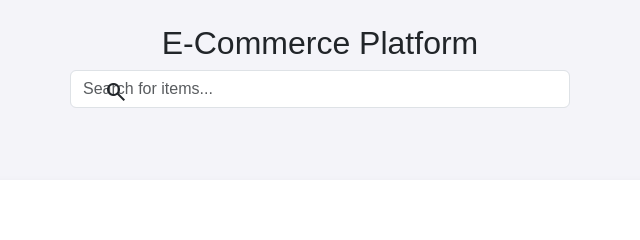
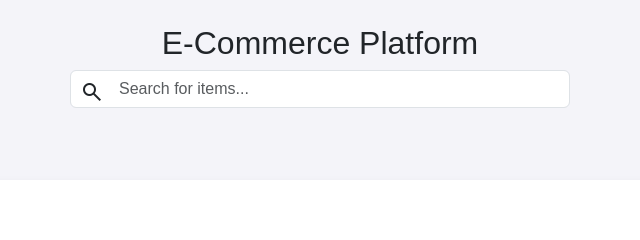
Before and after one commit to akshayachigullapally/E-Commerce-, a plain HTML site: page index.html in a window 1280 px wide. Shown: the top 240 px of the page, 320-960 px from the left. Drawn offline with nearby package versions, Linux system fonts and the light colour scheme; no server answers.

Commit message:
Update index.html

```diff
--- a/index.html
+++ b/index.html
@@ -13,22 +13,21 @@
 <div class="container mt-4">
     <h2 class="text-center">E-Commerce Platform</h2>
 
-    <!-- Search Bar -->
+
     <div class="mb-4 search-container">
-          <span class="material-symbols-outlined search-icon ps-4">search</span>
-        <input type="text" id="search" class="form-control" placeholder="Search for items...">
+        <span class="material-symbols-outlined search-icon">search</span>
+        <input type="text" id="search" class="form-control ps-5" placeholder="Search for items...">
     </div>
 
-    <!-- Product List -->
     <div class="row" id="product-list">
-        <!-- Products will be injected here -->
+
     </div>
 
-    <!-- Cart Section -->
+
     <div class="cart mt-5">
         <h4>Cart</h4>
         <div id="cart-items">
-            <!-- Cart items will be injected here -->
+
         </div>
 
         <div class="price-details mt-4">
```
